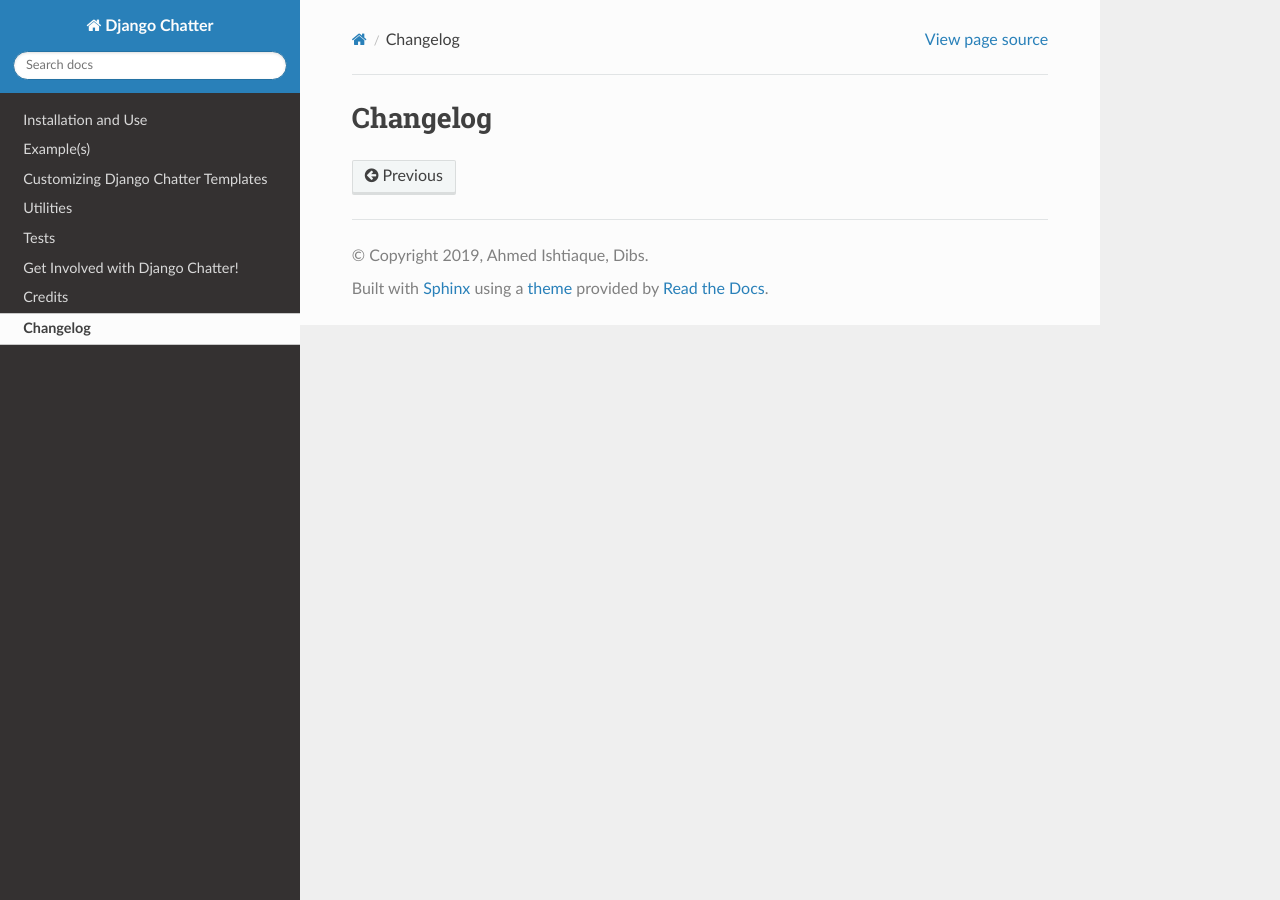
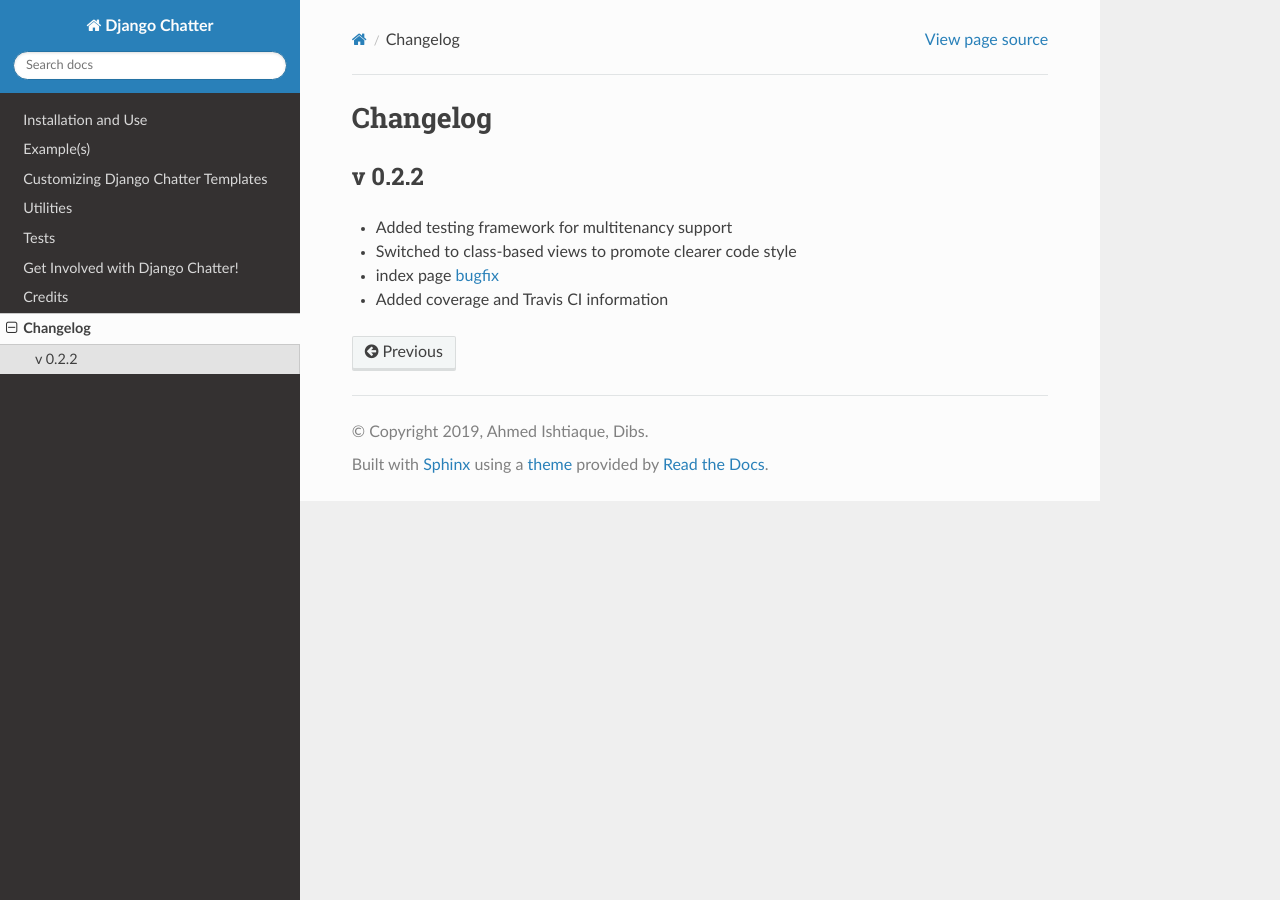
Before and after one commit to dibs-devs/chatter, a Sphinx documentation site: the page built from docs/source/templates/changelog.rst, in a window 1280 px wide. Built offline with Sphinx 7.4.7 and the Read the Docs theme 2.0.0, drawn with Linux system fonts in a browser that asks for light colours.

Commit message:
Updating changelog to reflect 0.2.2 details

```diff
--- a/docs/source/templates/changelog.rst
+++ b/docs/source/templates/changelog.rst
@@ -1,2 +1,9 @@
 Changelog
 =========
+
+v 0.2.2
+-------
+- Added testing framework for multitenancy support
+- Switched to class-based views to promote clearer code style
+- index page `bugfix <https://github.com/dibs-devs/chatter/issues/4>`_
+- Added coverage and Travis CI information
```
